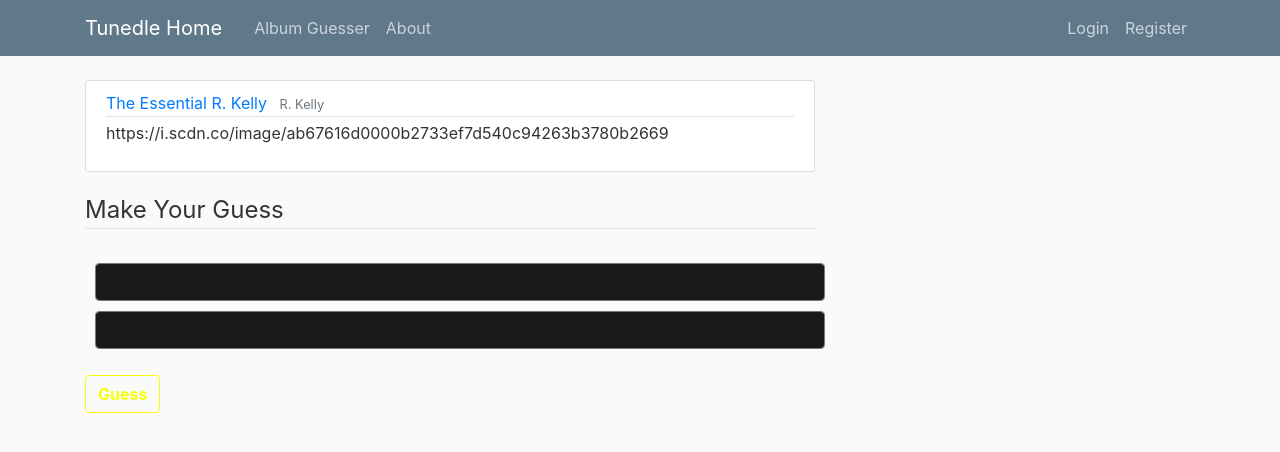
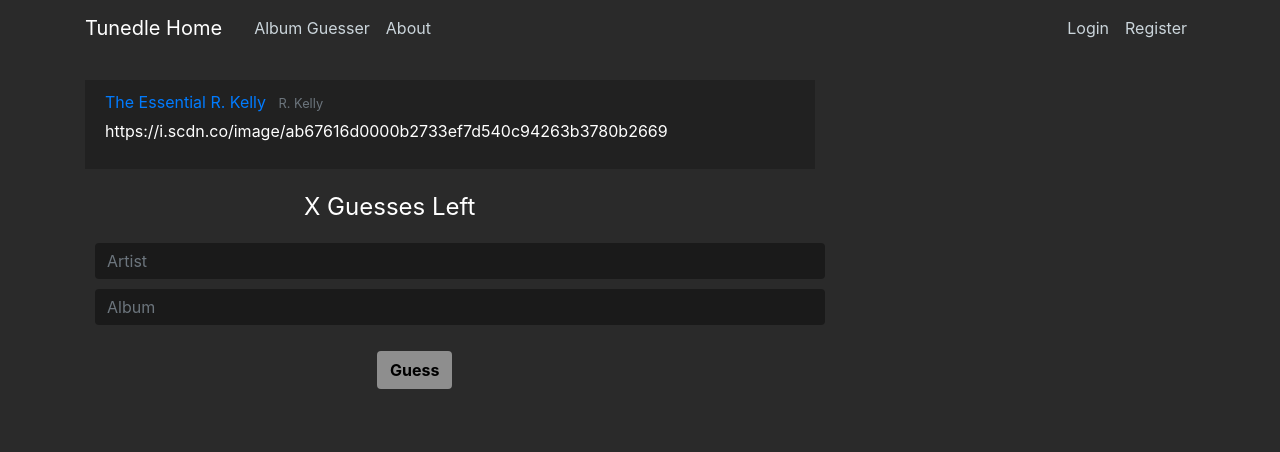
Before and after one commit to ndbagley/tunedle, a Django app: page / in a window 1280 px wide. Shown: the top 452 px of the page. Run offline with Django 4.2, Linux system fonts and the light colour scheme; data comes from the database, SQL or seed files in the repository; some libraries are stand-ins or nearby versions.

Commit message:
changed form borders

```diff
--- a/tunedle_django/album_guesser/static/album_guesser/main.css
+++ b/tunedle_django/album_guesser/static/album_guesser/main.css
@@ -1,6 +1,11 @@
+*, *:focus {
+  outline: 0 none;
+  border: 0 none;
+}
+
 body {
-    background: #fafafa;
-    color: #333333;
+  background: #2a2a2a;
+  color: #ffffff;
   margin-top: 5rem;
 }
 
@@ -13,7 +18,7 @@
 }
 
 .bg-steel {
-    background-color: #5f788a;
+  background-color: #5f788a00;
 }
 
 .site-header .navbar-nav .nav-link {
@@ -29,10 +34,8 @@
 }
 
 .content-section {
-    background: #ffffff;
+  background: #212121;
   padding: 10px 20px;
-    border: 1px solid #dddddd;
-    border-radius: 3px;
   margin-bottom: 20px;
 }
 
@@ -58,7 +61,6 @@
 .article-metadata {
   padding-bottom: 1px;
   margin-bottom: 4px;
-    border-bottom: 1px solid #e3e3e3
 }
 
 .article-metadata a:hover {
@@ -85,21 +87,32 @@
 
 .form-control, .form-control:focus {
   background-color: #1a1a1a;
-    border: 1px solid #797979;
+  border: 0px solid #ffffff;
 }
 
-  .btn-outline-info {
-    border-color: #f7ff0b;
-    color: #f7ff0b;
+
+.btn, .btn:focus, .btn:hover {
+  margin-left: 40%;
+  background-color: #8e8e8e;
+  color: #000000;
   font-weight: bold;
+  outline-style:solid;
+  box-shadow: 0 0 0 0px #5a01a7;
 }
 
-  .btn:hover {
-    background-color: #770809;
-    color: #000000;
-    font-weight: bold;
+.btn:hover, .btn:active {
+  background-color: #ffe700;
+  outline-color: transparent;
+  outline-style:solid;
+  box-shadow: 0 0 0 0px #5a01a7;
 }
 
-  input {
+input, input:focus, textarea:focus {
   margin: 10px;
+  outline: none;
+  box-shadow: none !important;
 }
+
+legend {
+  margin-left: 30%;
+}
--- a/tunedle_django/album_guesser/templates/album_guesser/home.html
+++ b/tunedle_django/album_guesser/templates/album_guesser/home.html
@@ -14,23 +14,23 @@
     <form method="POST">
         {% csrf_token %}
         <fieldset class="form-group">
-            <legend class="border-bottom mb-4">Make Your Guess</legend>
+            <legend>X Guesses Left</legend>
             <!-- {{ form|crispy }} -->
-            <input id="artist" name="artist" type="text" list="artists" class="form-control">
-                <datalist id="artists">
+            <input id="artist_field" name="artist" type="text" list="artists_dropdown" class="form-control shadow-none" placeholder="Artist">
+                <datalist id="artists_dropdown">
                     {% for artist in artists %}
                         <option>{{ artist }}</option>
                     {% endfor %}
                 </datalist>
-            <input id="album" name="album" type="text" list="albums" class="form-control">
-                <datalist id="albums">
+            <input id="album_field" name="album" type="text" list="albums_dropdown" class="form-control shadow-none" placeholder="Album">
+                <datalist id="albums_dropdown">
                     {% for album in albums %}
                         <option>{{ album }}</option>
                     {% endfor %}
                 </datalist>
         </fieldset>
         <div class="form-group">
-            <button class="btn btn-outline-info" type="submit">Guess</button>
+            <button class="btn" type="submit">Guess</button>
         </div>
     </form>
 {% endblock content %}
--- a/tunedle_django/album_guesser/views.py
+++ b/tunedle_django/album_guesser/views.py
@@ -16,9 +16,9 @@
         artist = form['artist'].value()
         album = form['album'].value()
         if artist == album_obj.artist and album == album_obj.name:
-            messages.success(request, 'You got it!')
+            messages.success(request, 'Yay baby good job!')
         else:
-            messages.error(request, 'Wrong!')
+            messages.error(request, 'Damn Serena are you retarded?!')
         return redirect('tunedle-home')
     else:
         form = MakeGuess()
--- a/tunedle_django/users/templates/users/register.html
+++ b/tunedle_django/users/templates/users/register.html
@@ -17,5 +17,5 @@
                 Already Have An Account? <a class="ml-2" href="{% url 'login' %}">Sign In</a>
             </small>
         </div>
-    </div>>
+    </div>
 {% endblock content %}
```
Also changed, not shown: 2 other files. Lines whose indentation alone changed are shown as unchanged.
